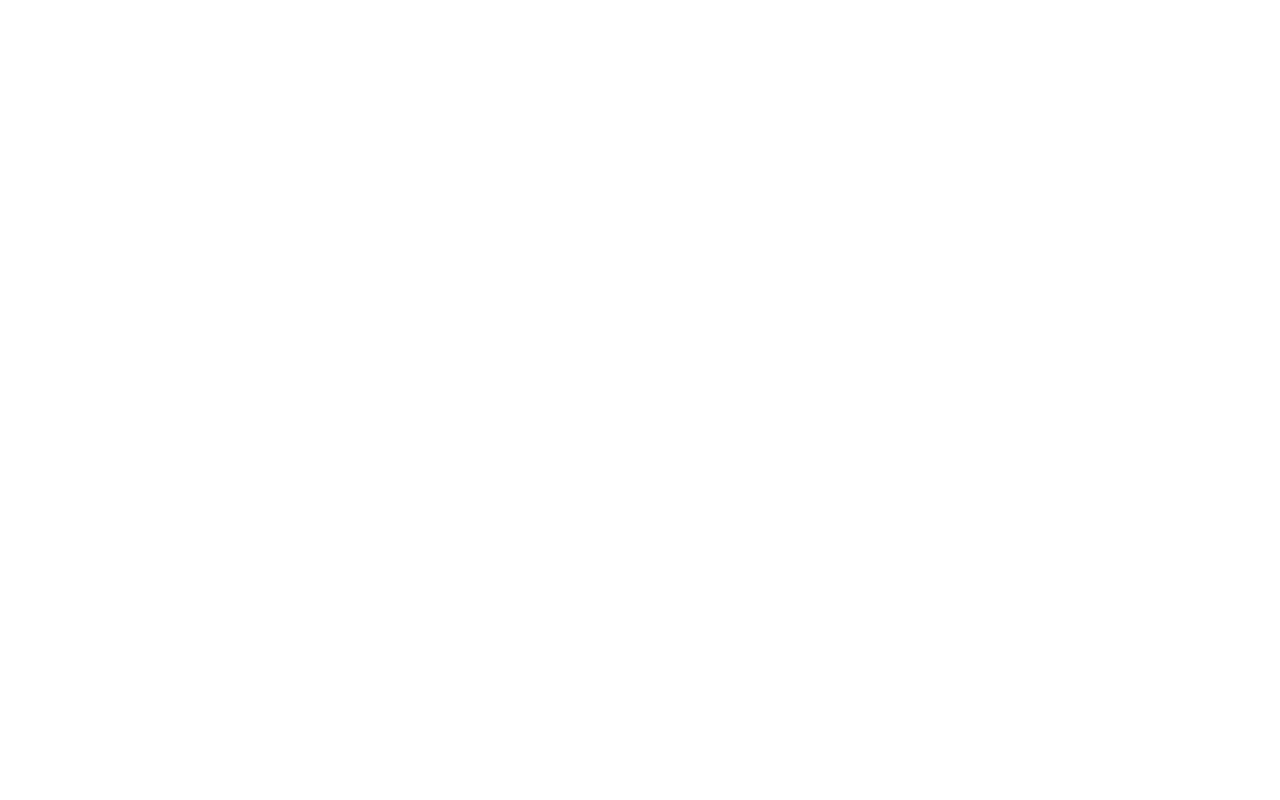
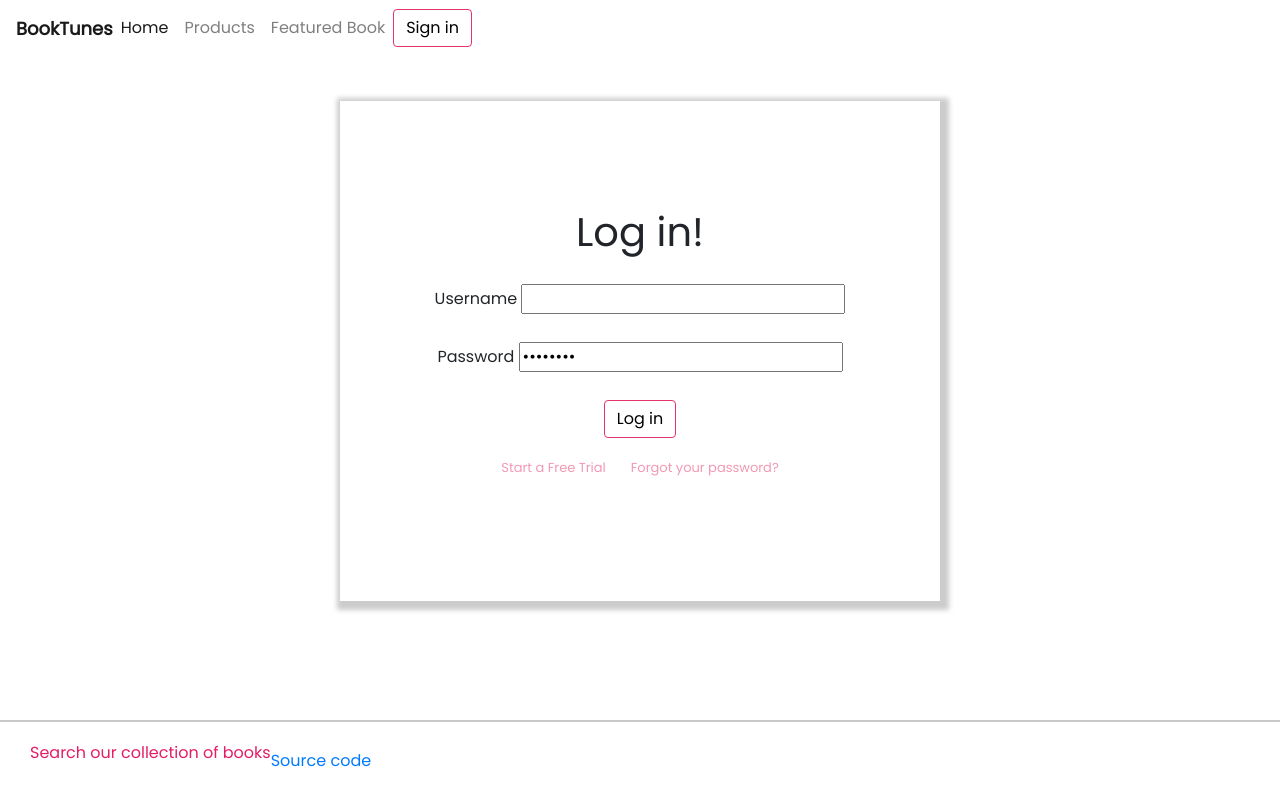
Before and after one commit to blakert/creative-proj-1, a website: page pages/sign-up.html in a window 1280 px wide. Drawn offline with nearby package versions, Linux system fonts and the light colour scheme.

Commit message:
login page

```diff
--- a/index.html
+++ b/index.html
@@ -32,7 +32,7 @@
             <a class="nav-link" href="#" tabindex="-1" aria-disabled="true">Featured Book</a>
           </li>
         </ul>
-        <button class="btn my-btn"> <a href="/pages/sign-up">Sign up</a></button>
+        <button class="btn my-btn"> <a href="/pages/sign-up.html">Sign in</a></button>
       </div>
     </nav>
     <!-- <div class="brand">
@@ -45,9 +45,6 @@
       <div> Search</div>
     </div> -->
 
-    <div class="sign-in">
-      <div id="sign-in"> <a href="/pages/sign-up">Sign up</a></div>
-    </div>
   </header>
   <div class="content">
     <div class="left">
@@ -68,8 +65,12 @@
   </div>
   <footer>
     <p> Search our collection of books </p>
+    <a href="https://github.com/blakert/creative-proj-1">Source code</a>
   </footer>
 
+  <script src="https://code.jquery.com/jquery-3.3.1.slim.min.js" integrity="sha384-q8i/X+965DzO0rT7abK41JStQIAqVgRVzpbzo5smXKp4YfRvH+8abtTE1Pi6jizo" crossorigin="anonymous"></script>
+  <script src="https://cdnjs.cloudflare.com/ajax/libs/popper.js/1.14.3/umd/popper.min.js" integrity="sha384-ZMP7rVo3mIykV+2+9J3UJ46jBk0WLaUAdn689aCwoqbBJiSnjAK/l8WvCWPIPm49" crossorigin="anonymous"></script>
+  <script src="https://stackpath.bootstrapcdn.com/bootstrap/4.1.3/js/bootstrap.min.js" integrity="sha384-ChfqqxuZUCnJSK3+MXmPNIyE6ZbWh2IMqE241rYiqJxyMiZ6OW/JmZQ5stwEULTy" crossorigin="anonymous"></script>
 </body>
 
 </html>
--- a/pages/sign-up.html
+++ b/pages/sign-up.html
@@ -0,0 +1,74 @@
+<!DOCTYPE html>
+<html lang="en" dir="ltr">
+
+<head>
+  <meta charset="utf-8">
+  <meta name="viewport" content="width=device-width, initial-scale=1">
+  <link rel="stylesheet" href="https://stackpath.bootstrapcdn.com/bootstrap/4.3.1/css/bootstrap.min.css" integrity="sha384-ggOyR0iXCbMQv3Xipma34MD+dH/1fQ784/j6cY/iJTQUOhcWr7x9JvoRxT2MZw1T" crossorigin="anonymous">
+  <script src="https://stackpath.bootstrapcdn.com/bootstrap/4.3.1/js/bootstrap.min.js" integrity="sha384-JjSmVgyd0p3pXB1rRibZUAYoIIy6OrQ6VrjIEaFf/nJGzIxFDsf4x0xIM+B07jRM" crossorigin="anonymous"></script>
+  <link rel="stylesheet" href="https://cdnjs.cloudflare.com/ajax/libs/font-awesome/4.7.0/css/font-awesome.min.css">
+  <link href="https://fonts.googleapis.com/css?family=Poppins&display=swap" rel="stylesheet">
+  <link rel="stylesheet" href="/styles/sign-in.css">
+  <link rel="stylesheet" href="/styles/shared.css">
+</head>
+
+<body>
+  <nav class="navbar navbar-expand-lg navbar-light bg-light">
+    <a class="navbar-brand mr-auto" href="#">BookTunes</a>
+    <button class="navbar-toggler " type="button" data-toggle="collapse" data-target="#navbarSupportedContent" aria-controls="navbarSupportedContent" aria-expanded="false" aria-label="Toggle navigation">
+      <span class="navbar-toggler-icon"></span>
+    </button>
+
+    <div class="collapse navbar-collapse " id="navbarSupportedContent">
+      <ul class="navbar-nav">
+        <li class="nav-item active">
+          <a class="nav-link" href="/index.html">Home <span class="sr-only">(current)</span></a>
+        </li>
+        <li class="nav-item">
+          <a class="nav-link" href="/pages/products.html">Products</a>
+        </li>
+        <li class="nav-item">
+          <a class="nav-link" href="pages/product" tabindex="-1" aria-disabled="true">Featured Book</a>
+        </li>
+      </ul>
+      <button class="btn my-btn"> <a href="/pages/sign-up.html">Sign in</a></button>
+    </div>
+  </nav>
+
+  <div class="main">
+    <div class="sign-in">
+      <h1>Log in! </h1>
+      <div class="row">
+        <label>Username
+          <input class="input" type="text" name="user" />
+        </label>
+      </div>
+      <div class="row">
+        <label> Password <input class="input" type="password" name="pass" value="password" />
+        </label>
+
+
+      </div>
+      <div class="row">
+        <button class="btn my-btn"> Log in</button>
+      </div>
+      <div class="row text">
+        <p>Start a Free Trial</p>
+        <p class="right-text">Forgot your password? </p>
+      </div>
+    </div>
+  </div>
+
+
+
+  <footer>
+    <p> Search our collection of books </p>
+    <a href="https://github.com/blakert/creative-proj-1">Source code</a>
+  </footer>
+  <script src="https://code.jquery.com/jquery-3.3.1.slim.min.js" integrity="sha384-q8i/X+965DzO0rT7abK41JStQIAqVgRVzpbzo5smXKp4YfRvH+8abtTE1Pi6jizo" crossorigin="anonymous"></script>
+  <script src="https://cdnjs.cloudflare.com/ajax/libs/popper.js/1.14.3/umd/popper.min.js" integrity="sha384-ZMP7rVo3mIykV+2+9J3UJ46jBk0WLaUAdn689aCwoqbBJiSnjAK/l8WvCWPIPm49" crossorigin="anonymous"></script>
+  <script src="https://stackpath.bootstrapcdn.com/bootstrap/4.1.3/js/bootstrap.min.js" integrity="sha384-ChfqqxuZUCnJSK3+MXmPNIyE6ZbWh2IMqE241rYiqJxyMiZ6OW/JmZQ5stwEULTy" crossorigin="anonymous"></script>
+
+</body>
+
+</html>
--- a/styles/index.css
+++ b/styles/index.css
@@ -4,15 +4,14 @@ body {
   display: flex;
   flex-direction: column;
   height: 100vh;
+  font-family: 'Poppins', sans-serif;
 }
 
 header {
-  height: 80px;
+
   background: white;
   display: flex;
   flex-direction: row;
-  border-bottom: 1px solid #C6C8CA;
-  font-family: 'Poppins', sans-serif;
 }
 
 footer {
--- a/styles/shared.css
+++ b/styles/shared.css
@@ -1,10 +1,48 @@
+header {
+  width:100%;
+  background: white;
+  display: flex;
+  flex-direction: row;
+    border-bottom: 1px solid #C6C8CA;
+}
+
+body {
+  margin: 0;
+  padding: 0;
+  display: flex;
+  flex-direction: column;
+  height: 100vh;
+  font-family: 'Poppins', sans-serif;
+}
+
+footer {
+  display: flex;
+  align-items: center;
+  height: 80px;
+  background: white;
+  border-top: 2px solid #C6C8CA;
+  color: #E51D66;
+  vertical-align: middle;
+}
+
+footer p {
+  margin-left: 30px;
+  font-weight: lighter;
+}
+
 .bg-light {
   background-color: white !important;
 }
 
 .navbar-brand {
   font-size: large;
-  font-weight:bold;
+  font-weight: bold;
+}
+
+nav {
+
+  width: 100%;
+  max-width: 600px;
 }
 
 .my-btn {
@@ -12,12 +50,14 @@
   background-color: white;
   border-color: #E5346A;
 }
+
 .my-btn a {
   color: inherit;
-  text-decoration:none;
+  text-decoration: none;
 }
+
 .my-btn a :hover {
-  text-decoration:none;
+  text-decoration: none;
 }
 
 .btn:hover {
@@ -25,3 +65,7 @@
   background-color: #E5346A;
   border-color: #E5346A;
 }
+
+input :focus {
+  outline: 2px #E5346A;
+}
--- /dev/null
+++ b/styles/sign-in.css
@@ -0,0 +1,36 @@
+.main {
+  flex-grow: 1;
+  display: flex;
+  justify-content: center;
+}
+
+.sign-in {
+  overflow: hidden;
+  top: 50%;
+  left: 50;
+  max-height: 500px;
+  width: 600px;
+  flex-direction: column;
+  align-items: center;
+  justify-content: center;
+  box-shadow: 3px 3px 5px 6px #ccc;
+  display: flex;
+  margin-top: 45px;
+}
+
+.row {
+  margin-top: 20px;
+}
+
+.text {
+  display: flex;
+  flex-direction: row;
+  font-size: small;
+  color:
+    #E5346A;
+  opacity: .5;
+}
+
+.right-text {
+  margin-left: 25px;
+}
```
Also changed, not shown: pages/product.html (+53 -0 lines), pages/products.html (+51 -0 lines).
